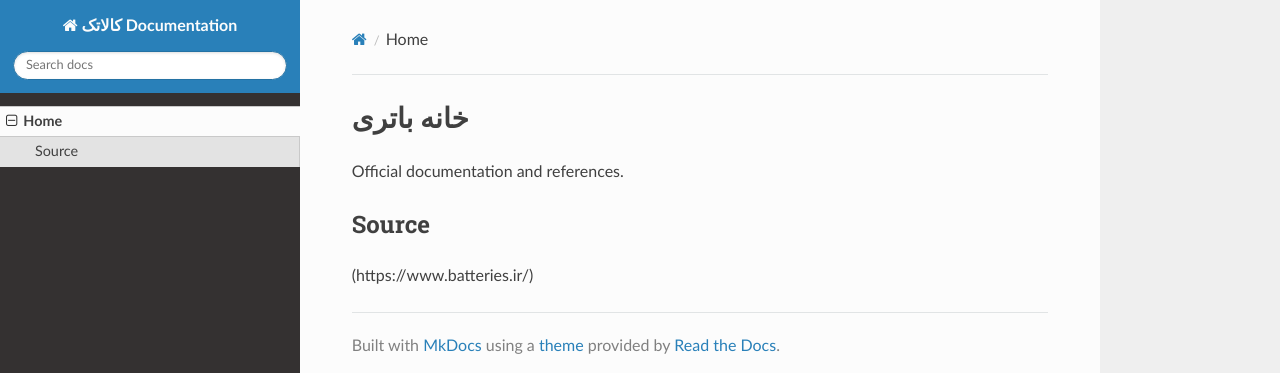
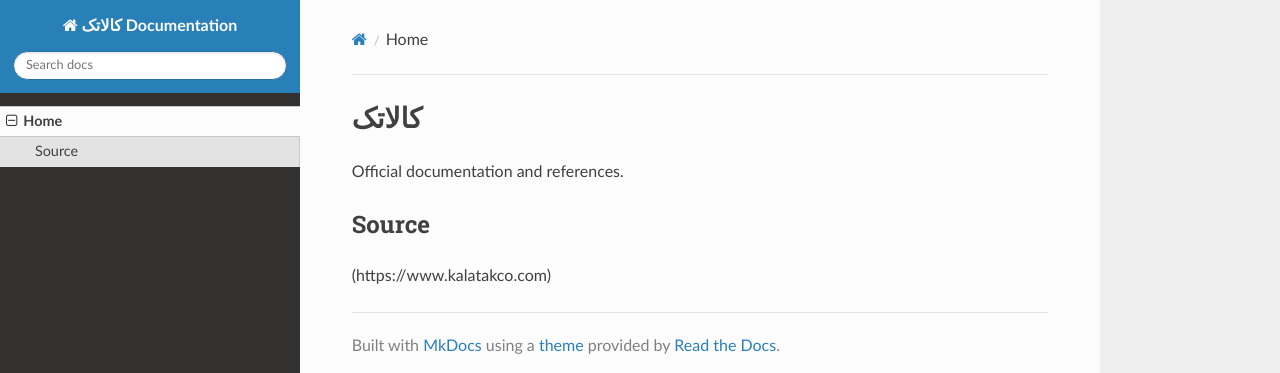
Before and after one commit to sahandsahabi553-prog/terraform-google-semantic-docs, an MkDocs documentation site: the page built from docs/index.md, in a window 1280 px wide. Shown: the top 373 px of the page. Built offline with MkDocs 1.6.1, drawn with Linux system fonts in a browser that asks for light colours; nearby versions of some CDN libraries.

```diff
--- a/docs/index.md
+++ b/docs/index.md
@@ -1,6 +1,6 @@
-# خانه باتری
+# کالاتک
 
 Official documentation and references.
 
 ## Source
-(https://www.batteries.ir/)
+(https://www.kalatakco.com)
```
